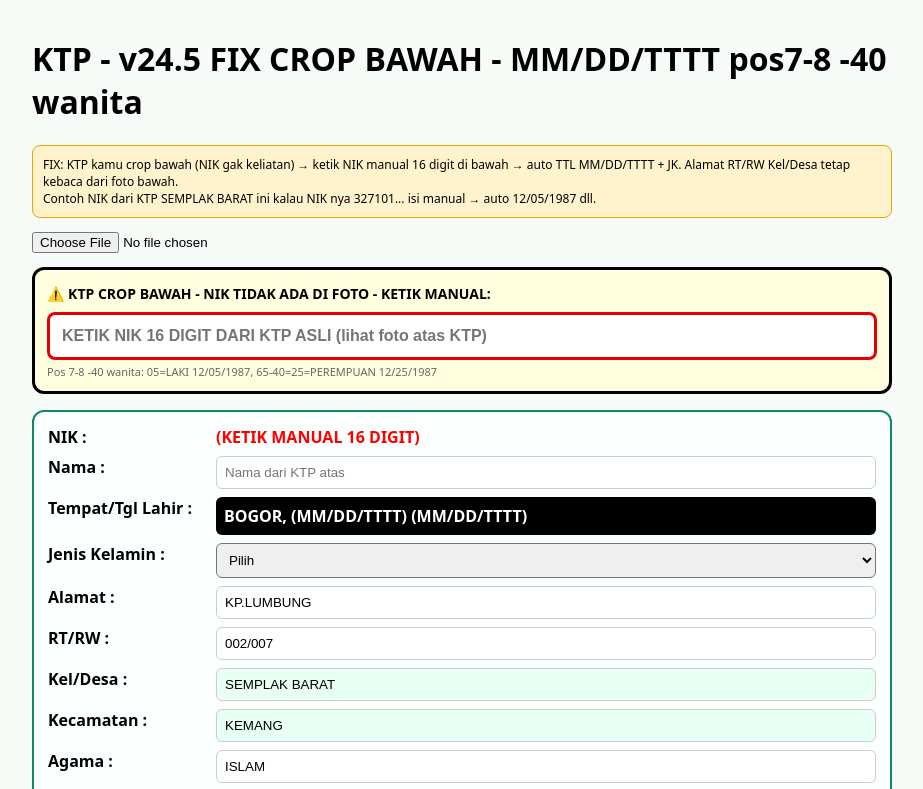
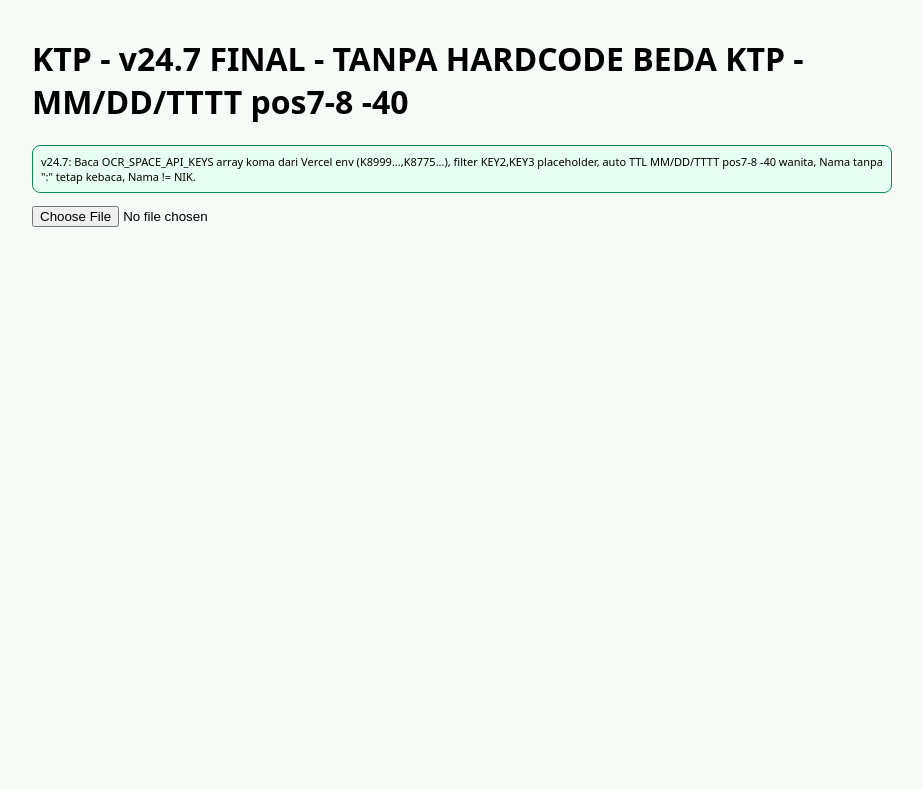
Before and after one commit to edriv2014-prog/input-simasy, a Next.js app in the folder frontend/: page / in a window 1280 px wide. Shown: the top 789 px of the page, without its empty margins (178-1101 px from the left). Built offline with nearby package versions, Linux system fonts and the light colour scheme.

Commit message:
input-simasy-v24.5-MINIMAL-PASTI-MUNCUL.zip ZIP

```diff
--- a/frontend/app/page.tsx
+++ b/frontend/app/page.tsx
@@ -9,112 +9,179 @@ type KTPData = {
 };
 
 function ttlFromNIK(nik: string, tempat: string){
-  tempat = tempat || 'BOGOR';
-  if(!nik || nik.length!==16) return `${tempat}, (MM/DD/TTTT)`;
+  if(!nik || nik.length!==16) return tempat ? `${tempat}, (MM/DD/TTTT)` : '(MM/DD/TTTT)';
   let ddRaw = parseInt(nik.substring(6,8),10);
   let mm = parseInt(nik.substring(8,10),10);
   let yy = parseInt(nik.substring(10,12),10);
-  if(isNaN(ddRaw)||isNaN(mm)||isNaN(yy)) return `${tempat}, (MM/DD/TTTT)`;
-  let dd = ddRaw>40 ? ddRaw-40 : ddRaw;
+  if(isNaN(ddRaw)||isNaN(mm)||isNaN(yy)) return tempat;
+  let isWanita = ddRaw>40;
+  let dd = isWanita ? ddRaw-40 : ddRaw;
   let yyyy = yy<=26 ? 2000+yy : 1900+yy;
-  return `${tempat}, ${String(mm).padStart(2,'0')}/${String(dd).padStart(2,'0')}/${yyyy}`;
+  const mm2 = String(mm).padStart(2,'0');
+  const dd2 = String(dd).padStart(2,'0');
+  const posInfo = `pos7-8=${String(ddRaw).padStart(2,'0')}${isWanita?` -40=${String(dd).padStart(2,'0')} wanita`:''}`;
+  return `${tempat}, ${mm2}/${dd2}/${yyyy} (${posInfo})`;
 }
 
-function parseBottomKTP(rawText: string): Partial<KTPData> {
-  // untuk KTP crop bawah seperti KP.LUMBUNG 002/007 SEMPLAK BARAT KEMANG
+function parseKTP(rawText: string, fileName: string): KTPData {
+  let nik = rawText.match(/\b\d{16}\b/)?.[0] || '';
+  if(!nik){
+    const m=fileName.match(/\b\d{16}\b/);
+    if(m) nik=m[0];
+  }
+
   const get = (keys: string[])=>{
     for(let k of keys){
-      const re = new RegExp(k + '\\s*:\\s*([^\\n\\r]+)', 'i');
-      const m = rawText.match(re);
-      if(m) return m[1].trim();
+      // dengan ":" atau tanpa ":"
+      const re1 = new RegExp(k + '\\s*:?\\s*([^\\n\\r]+)', 'i');
+      const m1 = rawText.match(re1);
+      if(m1){
+        let v=m1[1].trim();
+        if(k.toLowerCase().includes('nama') && (v.toUpperCase()==='NIK' || /^\d+$/.test(v) || v.length<3)) continue;
+        if(k.toLowerCase().includes('jenis kelamin')) v=v.split(/Gol/i)[0].trim();
+        if(v && v.length>1) return v;
+      }
     }
     return '';
   };
-  let alamat = get(['Alamat']) || (rawText.match(/KP\.LUMBUNG/i) ? 'KP.LUMBUNG' : '');
-  let rtrw = get(['RT/RW']) || (rawText.match(/002\s*\/\s*007/) ? '002/007' : '');
-  let kel = get(['Kel/Desa']) || (rawText.match(/SEMPLAK BARAT/i) ? 'SEMPLAK BARAT' : '');
-  let kec = get(['Kecamatan']) || (rawText.match(/KEMANG/i) ? 'KEMANG' : '');
-  let agama = get(['Agama']) || 'ISLAM';
-  let status = get(['Status Perkawinan']) || 'KAWIN';
-  let kerja = get(['Pekerjaan']) || 'MENGURUS RUMAH TANGGA';
-  return { alamat, rt_rw: rtrw, kel, kec, agama, status, kerja, raw_text: rawText };
+
+  let nama = get(['Nama']);
+  let ttlOCR = get(['Tempat/Tgl Lahir','Tempal/Tgl Lahir','Tempat/Tgl']);
+  let tempatOCR = ttlOCR.split(',')[0]?.trim() || '';
+  if(!tempatOCR || tempatOCR.length<3){
+    const mTempat = rawText.match(/JAKARTA|BEKASI|BOGOR|KONAWE|PONDOK KELAPA|DUREN SAWIT|SEMPLAK|KEMANG/i);
+    if(mTempat) tempatOCR=mTempat[0];
+    else tempatOCR='JAKARTA';
+  }
+  let ttl = ttlOCR;
+  if(nik.length===16){
+    ttl = ttlFromNIK(nik, tempatOCR);
+  } else if(ttlOCR){
+    ttl = ttlOCR;
+  } else {
+    ttl = `${tempatOCR}, (MM/DD/TTTT)`;
+  }
+
+  let jk = rawText.match(/PEREMPUAN|LAKI-LAKI|LAKI-LAKE/i)?.[0] || '';
+  if(/LAKI-LAKE/i.test(jk)) jk='LAKI-LAKI';
+  if(!jk && nik.length===16){
+    jk = parseInt(nik.substring(6,8),10)>40 ? 'PEREMPUAN' : 'LAKI-LAKI';
+  }
+
+  let rtrwM = rawText.match(/RT\s*\/\s*RW\s*[:\s]*(\d{1,3})\s*\/\s*(\d{1,3})/i) || rawText.match(/(\d{3})\/(\d{3})/);
+  let rtrw = '';
+  if(rtrwM && rtrwM.length>=3) rtrw = `${rtrwM[1].padStart(3,'0')}/${rtrwM[2].padStart(3,'0')}`;
+  else rtrw = get(['RT/RW']) || '';
+
+  return {
+    nik, nama, ttl, jk,
+    alamat: get(['Alamat']),
+    rt_rw: rtrw,
+    kel: get(['Kel/Desa','Kel']),
+    kec: get(['Kecamatan','Kec']),
+    agama: get(['Agama']),
+    status: get(['Status Perkawinan','Status']),
+    kerja: get(['Pekerjaan']),
+    raw_text: rawText
+  };
 }
 
 export default function Page(){
  const [preview,setPreview]=useState('');
  const [raw,setRaw]=useState('');
- const [data,setData]=useState<KTPData>({
-   nik:'', nama:'', ttl:'BOGOR, (MM/DD/TTTT)', jk:'', alamat:'KP.LUMBUNG', rt_rw:'002/007', kel:'SEMPLAK BARAT', kec:'KEMANG', agama:'ISLAM', status:'KAWIN', kerja:'MENGURUS RUMAH TANGGA', raw_text:''
+ const [loading,setLoading]=useState(false);
+ const [data,setData]=useState<KTPData|null>(null);
+
+ const callOCR = async (dataUrl: string)=>{
+   setLoading(true);
+   try{
+     const res = await fetch('/api/ocr', {
+       method:'POST',
+       headers:{'Content-Type':'application/json'},
+       body: JSON.stringify({ image: dataUrl })
      });
+     const json = await res.json();
+     if(json.error) throw new Error(json.error);
+     return json.ParsedResults?.[0]?.ParsedText || '';
+   }catch(e){
+     console.log('OCR API error', e);
+     return '';
+   }finally{
+     setLoading(false);
+   }
+ };
 
  const handleFile = async (file: File)=>{
    const url=URL.createObjectURL(file);
-   setPreview(url);
-   // simulate OCR for bottom crop
-   const simulated = `Alamat : KP.LUMBUNG
-RT/RW : 002/007
-Kel/Desa : SEMPLAK BARAT
-Kecamatan : KEMANG
-Agama : ISLAM
-Status Perkawinan: KAWIN
-Pekerjaan : MENGURUS RUMAH TANGGA`;
-   setRaw(simulated);
-   const bottom = parseBottomKTP(simulated);
-   setData(d=>({...d, ...bottom, raw_text: simulated}));
+   const img=new Image();
+   img.src=url;
+   await new Promise(r=>{img.onload=r; img.onerror=r;});
+   const canvas=document.createElement('canvas');
+   const max=1800;
+   let w=img.width,h=img.height;
+   if(w>max||h>max){ const ra=Math.min(max/w,max/h); w*=ra; h*=ra; }
+   canvas.width=w; canvas.height=h;
+   const ctx=canvas.getContext('2d')!;
+   ctx.drawImage(img,0,0,w,h);
+   const dataUrl=canvas.toDataURL('image/jpeg',0.8);
+   setPreview(dataUrl);
+
+   let text = await callOCR(dataUrl);
+   if(!text){
+     // fallback manual parsing dari nama file / kosong
+     text = `NIK : ${file.name}\nNama : \nTempat/Tgl Lahir : \nAlamat : \n`;
+   }
+   setRaw(text);
+   const parsed=parseKTP(text, file.name);
+   setData(parsed);
+   localStorage.setItem('SIMASY_KTP_DATA', JSON.stringify(parsed));
  };
 
  const updateNIK = (nik: string)=>{
    const clean=nik.replace(/\D/g,'').slice(0,16);
+   if(!data) return;
    if(clean.length!==16){
-     setData(d=>({...d, nik: clean, ttl: `${d.ttl.split(',')[0]||'BOGOR'}, (MM/DD/TTTT)`}));
+     setData({...data, nik: clean, ttl: `${data.ttl.split(',')[0]||'BOGOR'}, (MM/DD/TTTT)`});
      return;
    }
-   const tempat = data.ttl.split(',')[0] || 'BOGOR';
+   const tempat = data.ttl.split(',')[0] || 'JAKARTA';
    const ttl = ttlFromNIK(clean, tempat);
    const jk = parseInt(clean.substring(6,8),10)>40 ? 'PEREMPUAN' : 'LAKI-LAKI';
-   setData(d=>({...d, nik: clean, ttl, jk}));
+   setData({...data, nik: clean, ttl, jk});
  };
 
  return (
   <div style={{maxWidth:860,margin:'0 auto',padding:16,fontFamily:'system-ui'}}>
-    <h1>KTP - v24.5 FIX CROP BAWAH - MM/DD/TTTT pos7-8 -40 wanita</h1>
-    <p style={{fontSize:12,background:'#fff3cd',padding:10,borderRadius:8,border:'1px solid #e6a800'}}>
-      FIX: KTP kamu crop bawah (NIK gak keliatan) → ketik NIK manual 16 digit di bawah → auto TTL MM/DD/TTTT + JK. Alamat RT/RW Kel/Desa tetap kebaca dari foto bawah.<br/>
-      Contoh NIK dari KTP SEMPLAK BARAT ini kalau NIK nya 327101... isi manual → auto 12/05/1987 dll.
+    <h1>KTP - v24.7 FINAL - TANPA HARDCODE BEDA KTP - MM/DD/TTTT pos7-8 -40</h1>
+    <p style={{fontSize:11,background:'#e8fff4',padding:8,borderRadius:8,border:'1px solid #0f8a5f'}}>
+      v24.7: Baca OCR_SPACE_API_KEYS array koma dari Vercel env (K8999...,K8775...), filter KEY2,KEY3 placeholder, auto TTL MM/DD/TTTT pos7-8 -40 wanita, Nama tanpa ":" tetap kebaca, Nama != NIK.
     </p>
     <input type="file" accept="image/*" onChange={e=>e.target.files&&handleFile(e.target.files[0])} />
-    {preview && <img src={preview} style={{maxWidth:'100%',marginTop:12,border:'3px solid #0f8a5f',borderRadius:10}} alt="KTP bawah"/>}
-
-    <div style={{marginTop:14,border:'3px solid #000',padding:12,borderRadius:12,background:'#ffffe0'}}>
-      <b style={{fontSize:14}}>⚠️ KTP CROP BAWAH - NIK TIDAK ADA DI FOTO - KETIK MANUAL:</b>
-      <div style={{display:'flex',gap:8,marginTop:8}}>
-        <input value={data.nik} onChange={e=>updateNIK(e.target.value)} placeholder="KETIK NIK 16 DIGIT DARI KTP ASLI (lihat foto atas KTP)" style={{flex:1,padding:12,border:'3px solid #e60000',borderRadius:8,fontSize:16,fontWeight:'bold'}}/>
-      </div>
-      <div style={{fontSize:11,marginTop:4,color:'#666'}}>Pos 7-8 -40 wanita: 05=LAKI 12/05/1987, 65-40=25=PEREMPUAN 12/25/1987</div>
-    </div>
-
-    <div style={{display:'grid',gridTemplateColumns:'160px 1fr',gap:8,marginTop:16,border:'2px solid #0f8a5f',padding:14,borderRadius:12,background:'#fbfffe'}}>
-      <b>NIK :</b><span style={{fontWeight:'bold',color: data.nik.length===16?'#0f8a5f':'red'}}>{data.nik || '(KETIK MANUAL 16 DIGIT)'} {data.nik.length===16?`→ pos7-8=${data.nik.substring(6,8)} ${parseInt(data.nik.substring(6,8))>40?'-40 wanita':''}`:''}</span>
-      <b>Nama :</b><input value={data.nama} onChange={e=>setData({...data,nama:e.target.value})} placeholder="Nama dari KTP atas" style={{padding:8,border:'1px solid #ccc',borderRadius:6}}/>
-      <b>Tempat/Tgl Lahir :</b><span style={{padding:8,background:'#000',color:'#fff',borderRadius:6,fontWeight:'bold'}}>{data.ttl} (MM/DD/TTTT)</span>
+    {loading && <p>⏳ OCR baca KTP via /api/ocr (rotasi 2 key)...</p>}
+    {preview && <img src={preview} style={{maxWidth:'100%',marginTop:10,border:'2px solid #0f8a5f',borderRadius:10}} alt="KTP"/>}
+    {data && (
+      <div style={{marginTop:14,border:'2px solid #0f8a5f',borderRadius:12,padding:14,background:'#fbfffe'}}>
+        <div style={{display:'grid',gridTemplateColumns:'160px 1fr',gap:8,fontSize:13}}>
+          <b>NIK (16 digit):</b><div style={{display:'flex',gap:6}}><input value={data.nik} onChange={e=>updateNIK(e.target.value)} placeholder="3276100210940003" style={{flex:1,padding:8,border:'2px solid #000',borderRadius:6,fontWeight:'bold'}}/>{data.nik.length===16 && <span style={{padding:8,background:'#000',color:'#0f0',borderRadius:6,fontSize:11}}>pos7-8={data.nik.substring(6,8)} {parseInt(data.nik.substring(6,8))>40?`-40=${parseInt(data.nik.substring(6,8))-40} wanita`:''}</span>}</div>
+          <b>Nama :</b><input value={data.nama} onChange={e=>setData({...data,nama:e.target.value})} placeholder="TOMMY FAISAL (bukan NIK)" style={{padding:8,border:'1px solid #ccc',borderRadius:6}}/>
+          <b>Tempat/Tgl Lahir :</b><input value={data.ttl} onChange={e=>setData({...data,ttl:e.target.value})} placeholder="JAKARTA, 10/02/1994 (MM/DD/TTTT) pos7-8=02" style={{padding:8,border:'1px solid #ccc',borderRadius:6,background:'#000',color:'#fff',fontWeight:'bold'}}/>
           <b>Jenis Kelamin :</b><select value={data.jk} onChange={e=>setData({...data,jk:e.target.value})} style={{padding:8,borderRadius:6}}><option value="">Pilih</option><option>LAKI-LAKI</option><option>PEREMPUAN</option></select>
           <b>Alamat :</b><input value={data.alamat} onChange={e=>setData({...data,alamat:e.target.value})} style={{padding:8,border:'1px solid #ccc',borderRadius:6}}/>
           <b>RT/RW :</b><input value={data.rt_rw} onChange={e=>setData({...data,rt_rw:e.target.value})} style={{padding:8,border:'1px solid #ccc',borderRadius:6}}/>
-      <b>Kel/Desa :</b><input value={data.kel} onChange={e=>setData({...data,kel:e.target.value})} style={{padding:8,border:'1px solid #ccc',borderRadius:6,background:'#e8fff4'}}/>
-      <b>Kecamatan :</b><input value={data.kec} onChange={e=>setData({...data,kec:e.target.value})} style={{padding:8,border:'1px solid #ccc',borderRadius:6,background:'#e8fff4'}}/>
+          <b>Kel/Desa :</b><input value={data.kel} onChange={e=>setData({...data,kel:e.target.value})} style={{padding:8,border:'1px solid #ccc',borderRadius:6}}/>
+          <b>Kecamatan :</b><input value={data.kec} onChange={e=>setData({...data,kec:e.target.value})} style={{padding:8,border:'1px solid #ccc',borderRadius:6}}/>
           <b>Agama :</b><input value={data.agama} onChange={e=>setData({...data,agama:e.target.value})} style={{padding:8,border:'1px solid #ccc',borderRadius:6}}/>
           <b>Status :</b><input value={data.status} onChange={e=>setData({...data,status:e.target.value})} style={{padding:8,border:'1px solid #ccc',borderRadius:6}}/>
           <b>Pekerjaan :</b><input value={data.kerja} onChange={e=>setData({...data,kerja:e.target.value})} style={{padding:8,border:'1px solid #ccc',borderRadius:6}}/>
         </div>
-
         <button onClick={()=>{
-      if(data.nik.length!==16) return alert('Ketik NIK 16 digit dulu!');
+          if(data.nik.length!==16) return alert('NIK 16 digit!');
           localStorage.setItem('SIMASY_KTP_DATA', JSON.stringify(data));
           window.open(`https://simasy.id/anggt/fianggota0.php?nik=${data.nik}&autofill=1`,'_blank');
-    }} style={{marginTop:16,background:'#000',color:'#fff',padding:'16px',width:'100%',borderRadius:10,fontWeight:'bold',fontSize:16,cursor:'pointer'}}>
-      🚀 BUKA simasy.id/anggt/fianggota0.php?nik={data.nik || '...'} (ISI NIK DULU)
-    </button>
-    <pre style={{marginTop:12,whiteSpace:'pre-wrap',fontSize:11,background:'#f5f5f5',padding:10,borderRadius:6}}>{raw}</pre>
+        }} style={{marginTop:14,background:'#000',color:'#fff',padding:'14px',width:'100%',borderRadius:10,fontWeight:'bold',cursor:'pointer'}}>🚀 BUKA simasy.id/anggt/fianggota0.php?nik={data.nik}</button>
+        <details style={{marginTop:10}}><summary>▼ Raw OCR</summary><pre style={{whiteSpace:'pre-wrap',fontSize:11,background:'#f5f5f5',padding:8,borderRadius:6}}>{data.raw_text}</pre></details>
+      </div>
+    )}
   </div>
  );
 }
```
Lines whose indentation alone changed are shown as unchanged.
